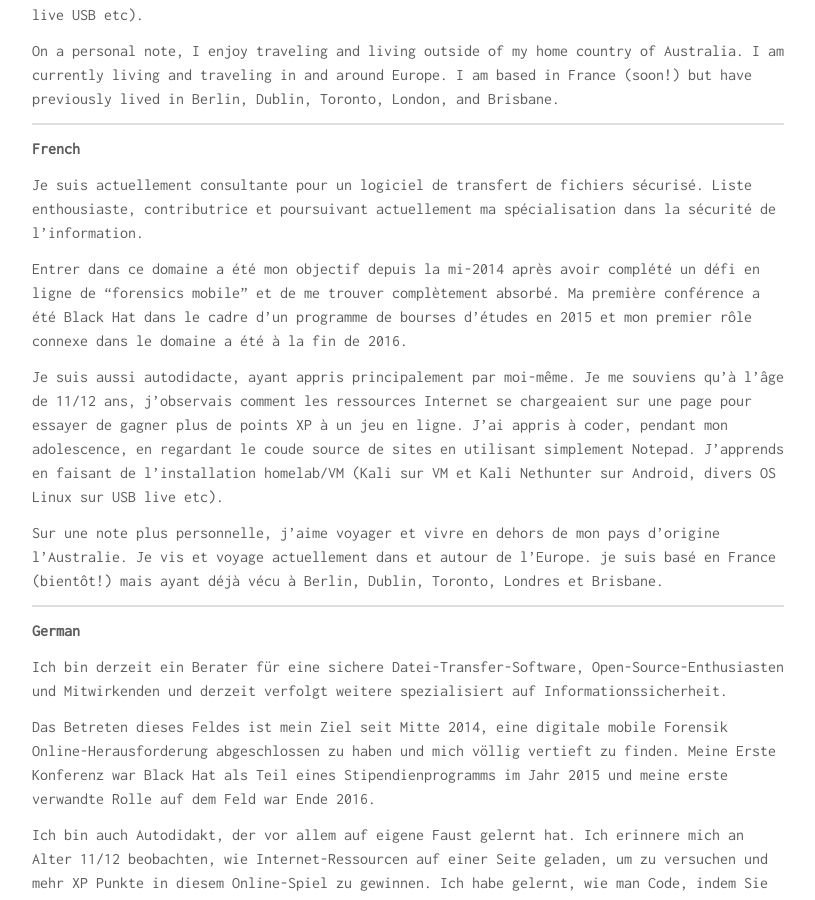
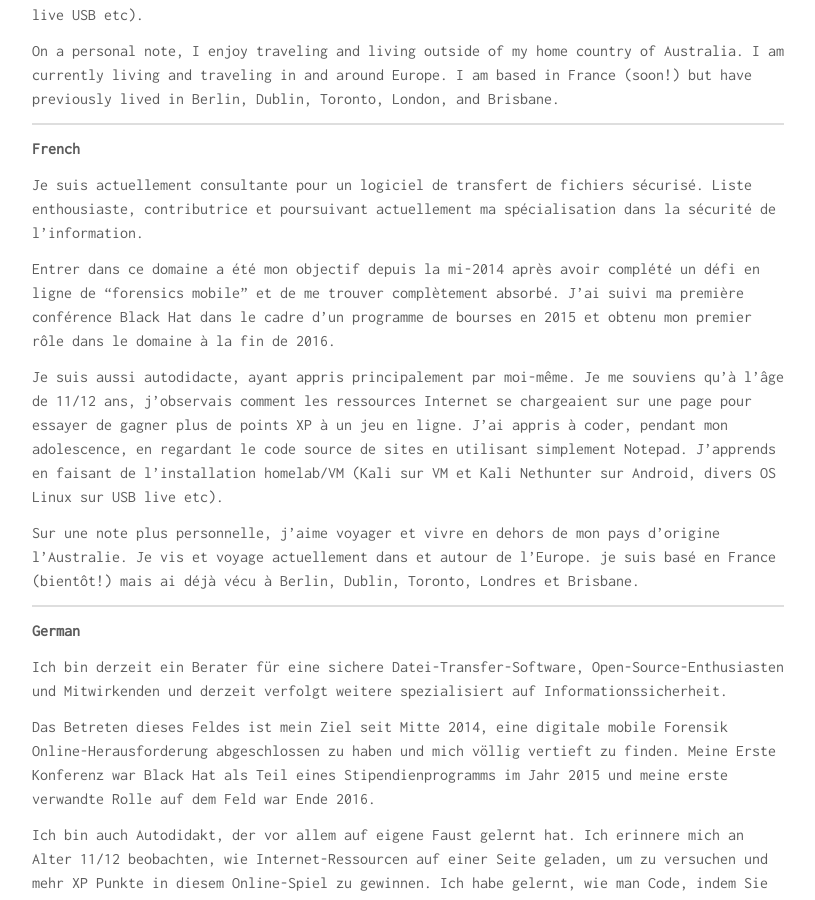
Before and after one commit to hcs0/hannahsuarez.github.io, a Jekyll site: the page built from about.md, in a window 1280 px wide and 900 px high, scrolled down 830 px. Shown: the whole window, without its empty margins (232-1047 px from the left). Built offline with Jekyll 4.4.1, drawn with Linux system fonts in a browser that asks for light colours; nearby versions of some CDN libraries.

Commit message:
Improvement avec mamot.fr/@brice

```diff
--- a/about.md
+++ b/about.md
@@ -35,11 +35,11 @@ London, and Brisbane.
 
 Je suis actuellement consultante pour un logiciel de transfert de fichiers sécurisé. Liste enthousiaste, contributrice et poursuivant actuellement ma spécialisation dans la sécurité de l’information.
 
-Entrer dans ce domaine a été mon objectif depuis la mi-2014 après avoir complété un défi en ligne de "forensics mobile" et de me trouver complètement absorbé. Ma première conférence a été Black Hat dans le cadre d'un programme de bourses d'études en 2015 et mon premier rôle connexe dans le domaine a été à la fin de 2016.
+Entrer dans ce domaine a été mon objectif depuis la mi-2014 après avoir complété un défi en ligne de "forensics mobile" et de me trouver complètement absorbé. J'ai suivi ma première conférence Black Hat dans le cadre d’un programme de bourses en 2015 et obtenu mon premier rôle dans le domaine à la fin de 2016.
 
-Je suis aussi autodidacte, ayant appris principalement par moi-même. Je me souviens qu'à l'âge de 11/12 ans, j'observais comment les ressources Internet se chargeaient sur une page pour essayer de gagner plus de points XP à un jeu en ligne. J’ai appris à coder, pendant mon adolescence, en regardant le coude source de sites en utilisant simplement Notepad. J'apprends en faisant de l'installation homelab/VM (Kali sur VM et Kali Nethunter sur Android, divers OS Linux sur USB live etc).
+Je suis aussi autodidacte, ayant appris principalement par moi-même. Je me souviens qu'à l'âge de 11/12 ans, j'observais comment les ressources Internet se chargeaient sur une page pour essayer de gagner plus de points XP à un jeu en ligne. J’ai appris à coder, pendant mon adolescence, en regardant le code source de sites en utilisant simplement Notepad. J'apprends en faisant de l'installation homelab/VM (Kali sur VM et Kali Nethunter sur Android, divers OS Linux sur USB live etc).
 
-Sur une note plus personnelle, j’aime voyager et vivre en dehors de mon pays d’origine l'Australie. Je vis et voyage actuellement dans et autour de l’Europe. je suis basé en France (bientôt!) mais ayant déjà vécu à Berlin, Dublin, Toronto, Londres et Brisbane.
+Sur une note plus personnelle, j’aime voyager et vivre en dehors de mon pays d’origine l'Australie. Je vis et voyage actuellement dans et autour de l’Europe. je suis basé en France (bientôt!) mais ai déjà vécu à Berlin, Dublin, Toronto, Londres et Brisbane.
 
 ---------
 
```
